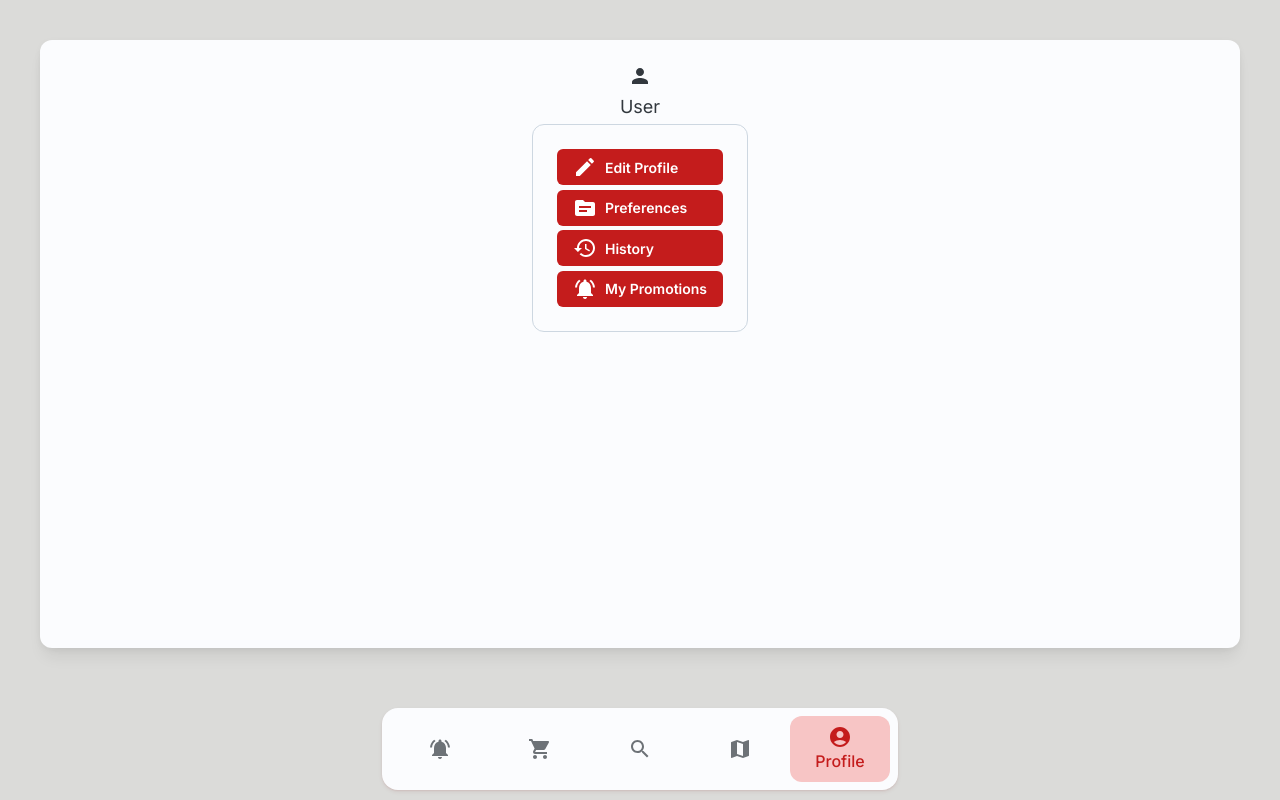
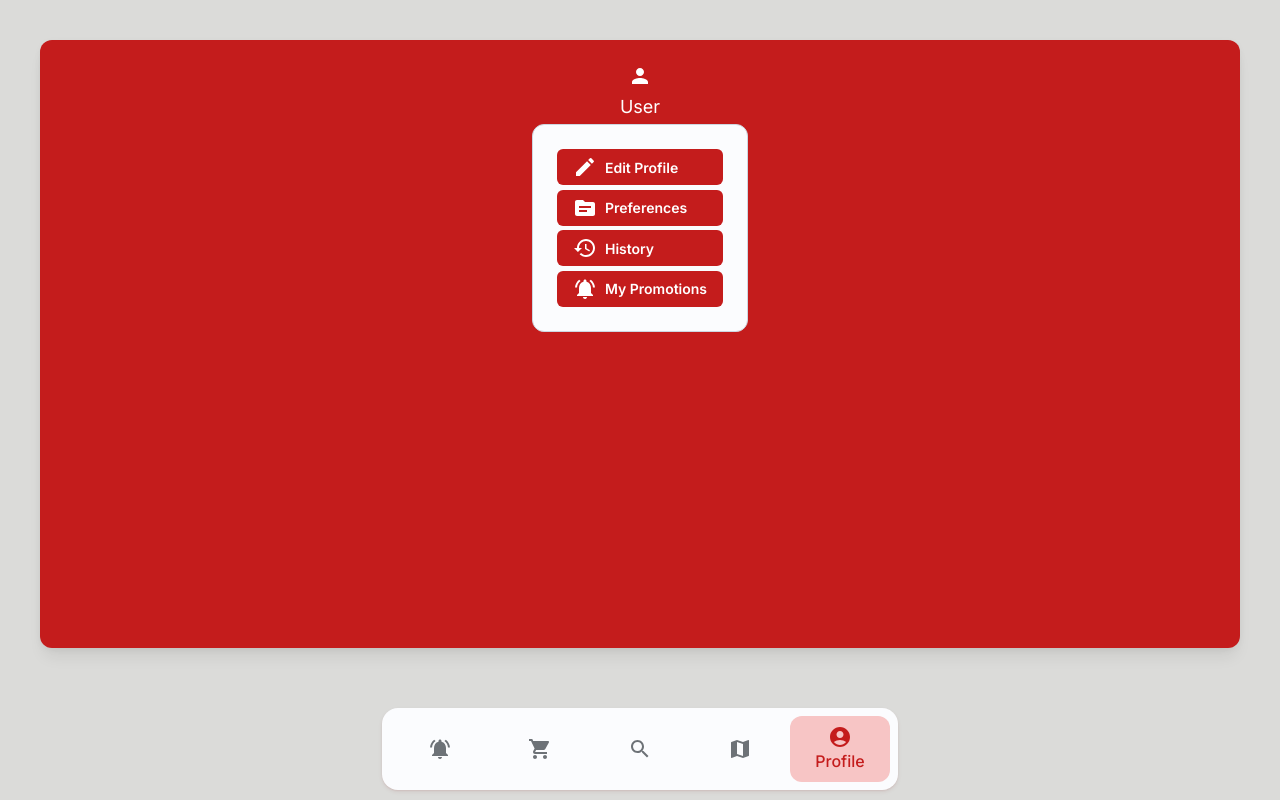
Before and after one commit to andreribeiro87/FindIt, a Next.js app: page / in a window 1280 px wide. Both pictures are taken after a click on the tab "Profile". Built offline with nearby package versions, Linux system fonts and the light colour scheme.

Commit message:
user almost done

```diff
--- a/components/Pages/User.js
+++ b/components/Pages/User.js
@@ -11,13 +11,12 @@ import RestoreIcon from "@mui/icons-material/Restore";
 import NotificationsActiveIcon from "@mui/icons-material/NotificationsActive";
 import PersonIcon from "@mui/icons-material/Person";
 
-import colors from "@mui/joy/colors/colors";
 
 export default function User() {
   const [name, setName] = useState("User");
   return (
     <Card
-      color={colors.blue[900]}
+      color="danger"
       variant="solid"
       size="lg"
       sx={{
```
Also changed, not shown: 1 other file (tests, documents, lock files or other folders).
